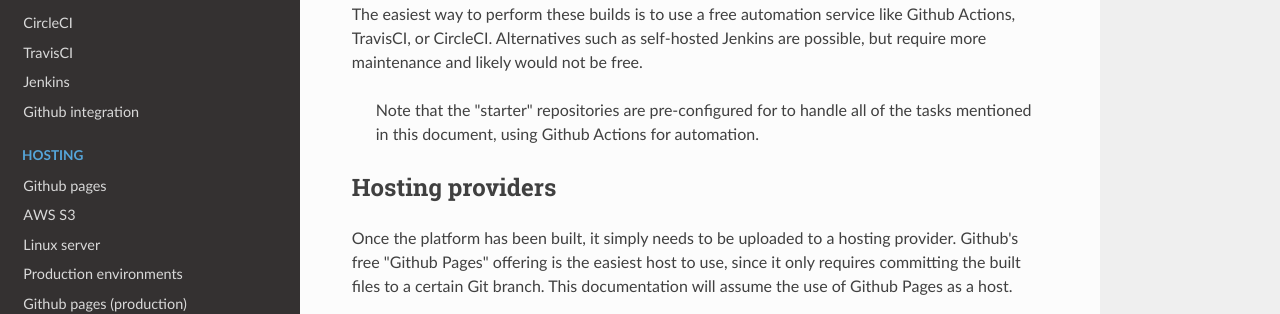
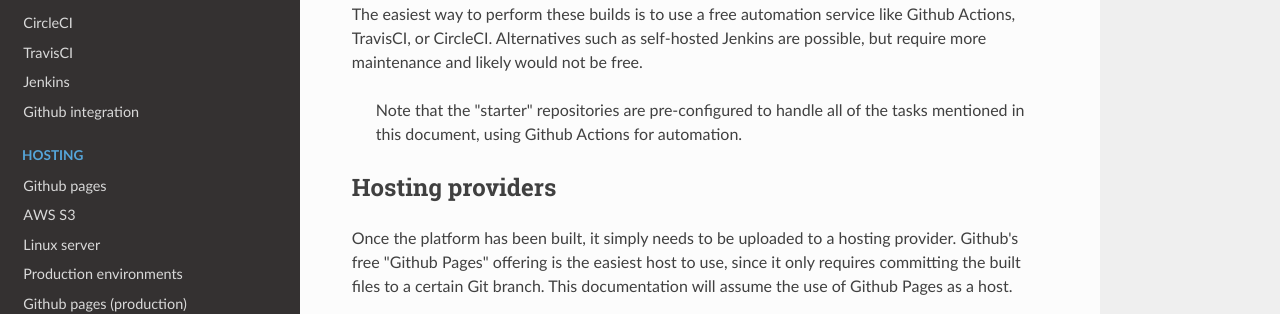
Before and after one commit to open-sdg/open-sdg, an MkDocs documentation site: the page built from docs/deployment.md, in a window 1280 px wide and 900 px high. Shown: the part 437-751 px from the top of the window. Built offline with MkDocs 1.6.1, drawn with Linux system fonts in a browser that asks for light colours; nearby versions of some CDN libraries; old or Windows-style settings are respelled for this version of MkDocs.

Commit message:
Typo fix

```diff
--- a/docs/deployment.md
+++ b/docs/deployment.md
@@ -10,7 +10,7 @@ That said, the platform does require some server-side technologies to *build* th
 
 The easiest way to perform these builds is to use a free automation service like Github Actions, TravisCI, or CircleCI. Alternatives such as self-hosted Jenkins are possible, but require more maintenance and likely would not be free.
 
-> Note that the "starter" repositories are pre-configured for to handle all of
+> Note that the "starter" repositories are pre-configured to handle all of
 > the tasks mentioned in this document, using Github Actions for automation.
 
 ## Hosting providers
```
